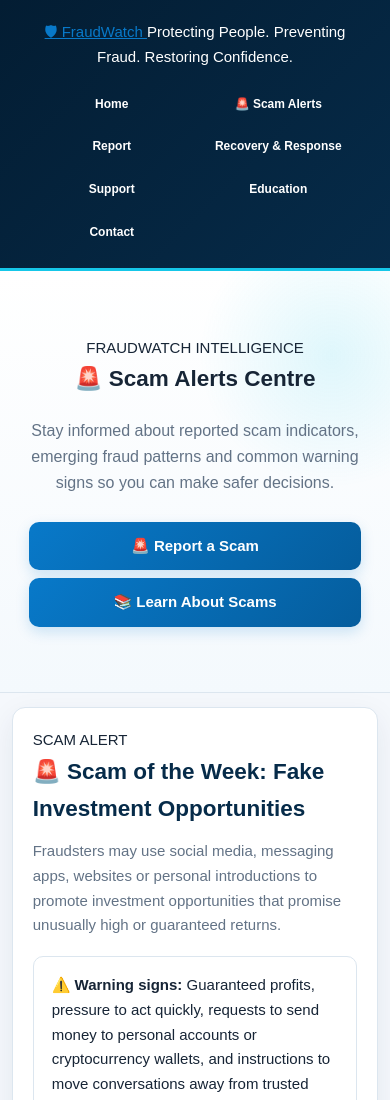
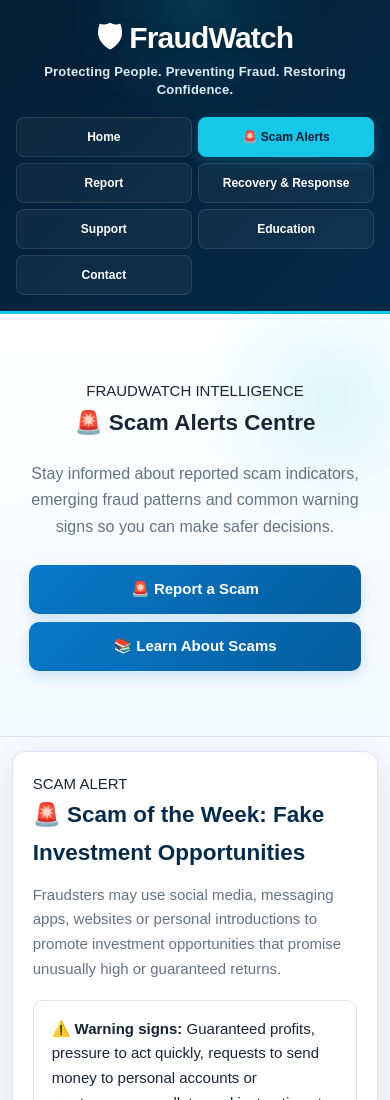
Before and after one commit to SAVEPLANETELONMUSK/FraudWatch, a plain HTML site: page alerts.html in a window 390 px wide. Shown: the top 1100 px of the page. Drawn offline with Linux system fonts and the light colour scheme.

Commit message:
Strengthen and standardize FraudWatch headers

```diff
--- a/css/responsive.css
+++ b/css/responsive.css
@@ -37,28 +37,39 @@
         font-size: 15px;
     }
 
+    header {
+        padding: 22px 0 16px;
+    }
+
     header h1 {
         font-size: 30px;
+        letter-spacing: -0.8px;
     }
 
     .tagline {
-        font-size: 14px;
+        font-size: 13px;
+        line-height: 1.45;
+        padding: 0 10px;
     }
 
     nav {
         display: grid;
-        grid-template-columns: repeat(2, 1fr);
-        gap: 5px;
+        grid-template-columns: repeat(2, minmax(0, 1fr));
+        gap: 6px;
         width: 100%;
-        margin-top: 16px;
+        margin-top: 17px;
+        padding: 0 4px;
     }
 
     nav a {
         width: 100%;
+        min-height: 40px;
         margin: 0;
         padding: 9px 5px;
         font-size: 12px;
+        font-weight: 800;
         text-align: center;
+        border-radius: 8px;
     }
 
     .hero h2 {
--- a/css/style.css
+++ b/css/style.css
@@ -76,33 +76,50 @@
 }
 
 /* =========================================================
-   HEADER
+   HEADER — PROFESSIONAL FRAUDWATCH BRAND
    ========================================================= */
 
 header {
     background:
+        radial-gradient(circle at 50% 0%, rgba(22, 199, 232, 0.12), transparent 34%),
         linear-gradient(135deg, var(--fw-navy-dark), var(--fw-navy));
     color: #fff;
-    padding: 24px 0 18px;
+    padding: 26px 0 20px;
     text-align: center;
     border-bottom: 3px solid var(--fw-cyan);
-    box-shadow: 0 4px 20px rgba(3, 29, 51, 0.18);
+    box-shadow: 0 6px 24px rgba(3, 29, 51, 0.22);
+}
+
+header .container {
+    display: flex;
+    flex-direction: column;
+    align-items: center;
 }
 
 header h1 {
-    font-size: clamp(28px, 4vw, 42px);
-    font-weight: 800;
-    letter-spacing: -0.5px;
+    margin: 0;
+    font-size: clamp(32px, 5vw, 48px);
+    line-height: 1.05;
+    font-weight: 900;
+    letter-spacing: -1.2px;
+    color: #ffffff;
+    text-shadow: 0 2px 12px rgba(0, 0, 0, 0.18);
+}
+
+header h1::first-letter {
+    font-size: 0.95em;
 }
 
 .tagline {
-    margin-top: 6px;
+    margin: 9px 0 0;
     color: #d9edf8;
     font-size: 16px;
+    font-weight: 600;
+    letter-spacing: 0.2px;
 }
 
 /* =========================================================
-   NAVIGATION
+   PROFESSIONAL NAVIGATION
    ========================================================= */
 
 nav {
@@ -110,30 +127,51 @@
     justify-content: center;
     align-items: center;
     flex-wrap: wrap;
-    gap: 6px;
-    margin-top: 18px;
+    gap: 7px;
+    margin-top: 20px;
+    width: 100%;
 }
 
 nav a {
-    display: inline-block;
-    color: #fff;
+    display: inline-flex;
+    align-items: center;
+    justify-content: center;
+    color: #ffffff;
     text-decoration: none;
-    font-weight: 700;
+    font-weight: 800;
     font-size: 14px;
-    padding: 9px 13px;
-    border-radius: 8px;
-    transition: background .2s ease, color .2s ease, transform .2s ease;
+    line-height: 1;
+    padding: 11px 15px;
+    border: 1px solid rgba(255, 255, 255, 0.10);
+    border-radius: 9px;
+    background: rgba(255, 255, 255, 0.045);
+    transition:
+        background .2s ease,
+        color .2s ease,
+        transform .2s ease,
+        border-color .2s ease,
+        box-shadow .2s ease;
 }
 
 nav a:hover {
-    background: rgba(255, 255, 255, 0.12);
-    color: #fff;
+    background: rgba(22, 199, 232, 0.16);
+    border-color: rgba(22, 199, 232, 0.45);
+    color: #ffffff;
     transform: translateY(-1px);
+    box-shadow: 0 4px 14px rgba(0, 0, 0, 0.12);
+}
+
+nav a.active {
+    background: var(--fw-cyan);
+    border-color: var(--fw-cyan);
+    color: var(--fw-navy-dark);
+    box-shadow: 0 4px 14px rgba(22, 199, 232, 0.22);
 }
 
 /* =========================================================
    HERO
    ========================================================= */
+
 
 .hero {
     position: relative;
@@ -609,3 +647,56 @@
         min-width: 0;
     }
 }
+
+/* =========================================================
+   FRAUDWATCH BRAND BLOCK
+   Supports pages using .brand instead of header h1
+   ========================================================= */
+
+header .brand {
+    display: flex;
+    flex-direction: column;
+    align-items: center;
+    text-align: center;
+    width: 100%;
+}
+
+header .brand a {
+    display: inline-block;
+    color: #ffffff;
+    text-decoration: none;
+    font-size: clamp(32px, 5vw, 48px);
+    line-height: 1.05;
+    font-weight: 900;
+    letter-spacing: -1.2px;
+    text-shadow: 0 2px 12px rgba(0, 0, 0, 0.18);
+}
+
+header .brand a:hover {
+    color: #ffffff;
+    text-decoration: none;
+}
+
+header .brand span {
+    display: block;
+    margin-top: 9px;
+    color: #d9edf8;
+    font-size: 16px;
+    font-weight: 600;
+    letter-spacing: 0.2px;
+}
+
+@media (max-width: 600px) {
+
+    header .brand a {
+        font-size: 30px;
+        letter-spacing: -0.8px;
+    }
+
+    header .brand span {
+        font-size: 13px;
+        line-height: 1.45;
+        padding: 0 10px;
+    }
+
+}
```
Also changed, not shown: recovery.html (+1 -1 lines), results.html (+1 -1 lines).
